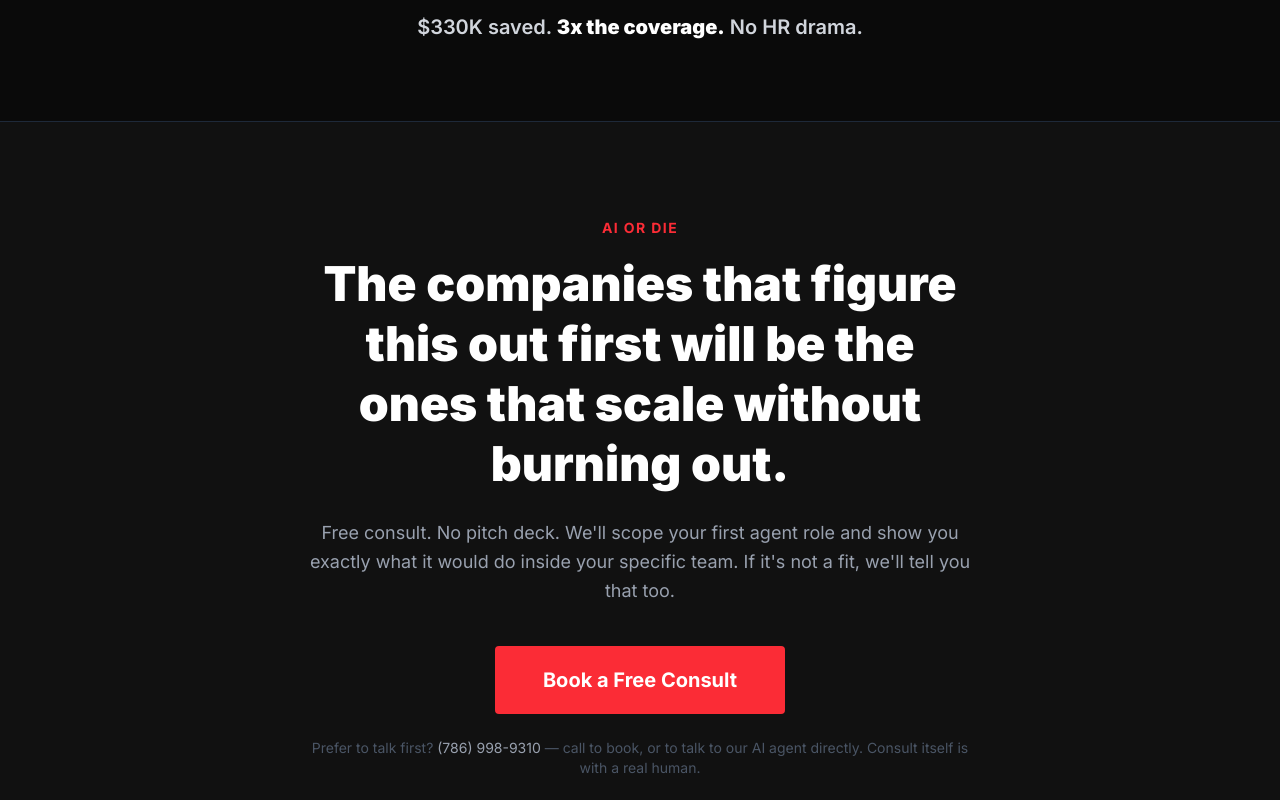
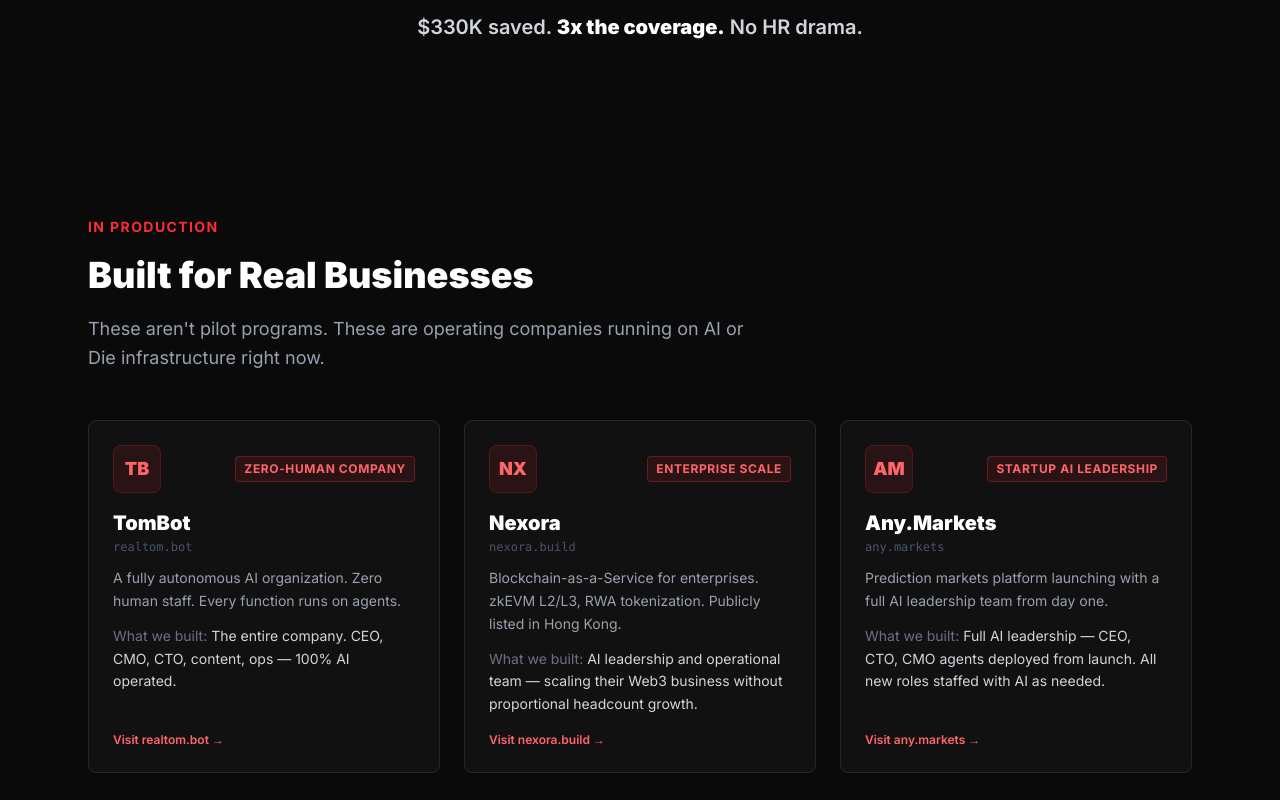
Before and after one commit to 1MORLAP/aiordie-website, a Next.js app: page / in a window 1280 px wide. Shown: the part 6760-7560 px from the top of the page. Built offline with nearby package versions, Linux system fonts and the light colour scheme.

Commit message:
feat: add client case studies section — TomBot, Nexora, Any.Markets

```diff
--- a/app/page.tsx
+++ b/app/page.tsx
@@ -592,6 +592,112 @@ export default function Home() {
         </p>
       </section>
 
+      {/* ── CLIENTS & CASE STUDIES ── */}
+      <section className="px-6 py-24 max-w-6xl mx-auto">
+        <div className="text-red-500 font-bold text-sm uppercase tracking-widest mb-4">
+          In Production
+        </div>
+        <h2 className="text-3xl md:text-4xl font-black text-white mb-4 leading-tight">
+          Built for Real Businesses
+        </h2>
+        <p className="text-gray-400 text-lg max-w-2xl mb-12 leading-relaxed">
+          These aren&apos;t pilot programs. These are operating companies running on AI or Die
+          infrastructure right now.
+        </p>
+
+        <div className="grid md:grid-cols-3 gap-6">
+          {/* TomBot */}
+          <a
+            href="https://www.realtom.bot/"
+            target="_blank"
+            rel="noopener noreferrer"
+            className="bg-[#111111] border border-gray-800 hover:border-gray-600 rounded-lg p-6 flex flex-col gap-4 transition-colors group"
+          >
+            <div className="flex items-center justify-between gap-3">
+              <div className="w-12 h-12 rounded-lg bg-red-500/10 border border-red-500/20 flex items-center justify-center text-red-400 font-black text-lg shrink-0">
+                TB
+              </div>
+              <span className="text-xs font-bold uppercase tracking-wider bg-red-500/10 border border-red-500/30 text-red-400 rounded px-2 py-1 text-right">
+                Zero-Human Company
+              </span>
+            </div>
+            <div className="flex-1">
+              <div className="text-white font-black text-xl mb-0.5">TomBot</div>
+              <div className="text-gray-600 text-xs font-mono mb-3">realtom.bot</div>
+              <p className="text-gray-400 text-sm leading-relaxed mb-3">
+                A fully autonomous AI organization. Zero human staff. Every function runs on agents.
+              </p>
+              <p className="text-gray-300 text-sm leading-relaxed">
+                <span className="text-gray-500">What we built:</span> The entire company. CEO, CMO, CTO, content, ops — 100% AI operated.
+              </p>
+            </div>
+            <div className="text-red-400 text-xs font-semibold group-hover:text-red-300 transition-colors mt-auto">
+              Visit realtom.bot →
+            </div>
+          </a>
+
+          {/* Nexora */}
+          <a
+            href="https://nexora.build"
+            target="_blank"
+            rel="noopener noreferrer"
+            className="bg-[#111111] border border-gray-800 hover:border-gray-600 rounded-lg p-6 flex flex-col gap-4 transition-colors group"
+          >
+            <div className="flex items-center justify-between gap-3">
+              <div className="w-12 h-12 rounded-lg bg-red-500/10 border border-red-500/20 flex items-center justify-center text-red-400 font-black text-lg shrink-0">
+                NX
+              </div>
+              <span className="text-xs font-bold uppercase tracking-wider bg-red-500/10 border border-red-500/30 text-red-400 rounded px-2 py-1 text-right">
+                Enterprise Scale
+              </span>
+            </div>
+            <div className="flex-1">
+              <div className="text-white font-black text-xl mb-0.5">Nexora</div>
+              <div className="text-gray-600 text-xs font-mono mb-3">nexora.build</div>
+              <p className="text-gray-400 text-sm leading-relaxed mb-3">
+                Blockchain-as-a-Service for enterprises. zkEVM L2/L3, RWA tokenization. Publicly listed in Hong Kong.
+              </p>
+              <p className="text-gray-300 text-sm leading-relaxed">
+                <span className="text-gray-500">What we built:</span> AI leadership and operational team — scaling their Web3 business without proportional headcount growth.
+              </p>
+            </div>
+            <div className="text-red-400 text-xs font-semibold group-hover:text-red-300 transition-colors mt-auto">
+              Visit nexora.build →
+            </div>
+          </a>
+
+          {/* Any.Markets */}
+          <a
+            href="https://any.markets"
+            target="_blank"
+            rel="noopener noreferrer"
+            className="bg-[#111111] border border-gray-800 hover:border-gray-600 rounded-lg p-6 flex flex-col gap-4 transition-colors group"
+          >
+            <div className="flex items-center justify-between gap-3">
+              <div className="w-12 h-12 rounded-lg bg-red-500/10 border border-red-500/20 flex items-center justify-center text-red-400 font-black text-lg shrink-0">
+                AM
+              </div>
+              <span className="text-xs font-bold uppercase tracking-wider bg-red-500/10 border border-red-500/30 text-red-400 rounded px-2 py-1 text-right">
+                Startup AI Leadership
+              </span>
+            </div>
+            <div className="flex-1">
+              <div className="text-white font-black text-xl mb-0.5">Any.Markets</div>
+              <div className="text-gray-600 text-xs font-mono mb-3">any.markets</div>
+              <p className="text-gray-400 text-sm leading-relaxed mb-3">
+                Prediction markets platform launching with a full AI leadership team from day one.
+              </p>
+              <p className="text-gray-300 text-sm leading-relaxed">
+                <span className="text-gray-500">What we built:</span> Full AI leadership — CEO, CTO, CMO agents deployed from launch. All new roles staffed with AI as needed.
+              </p>
+            </div>
+            <div className="text-red-400 text-xs font-semibold group-hover:text-red-300 transition-colors mt-auto">
+              Visit any.markets →
+            </div>
+          </a>
+        </div>
+      </section>
+
       {/* ── FINAL CTA ── */}
       <section className="bg-[#111111] border-t border-gray-800 px-6 py-24 text-center">
         <div className="max-w-2xl mx-auto">
```
